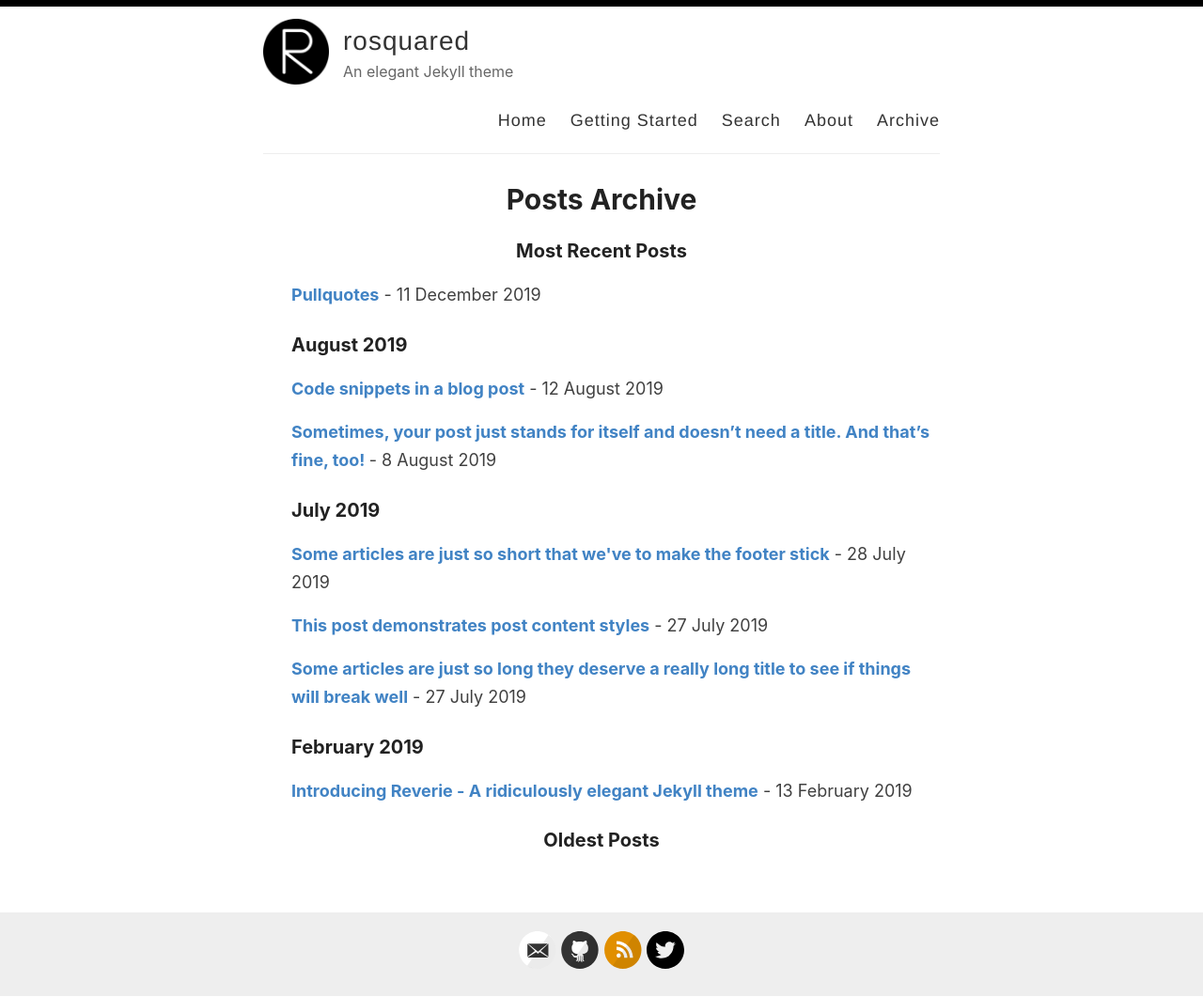
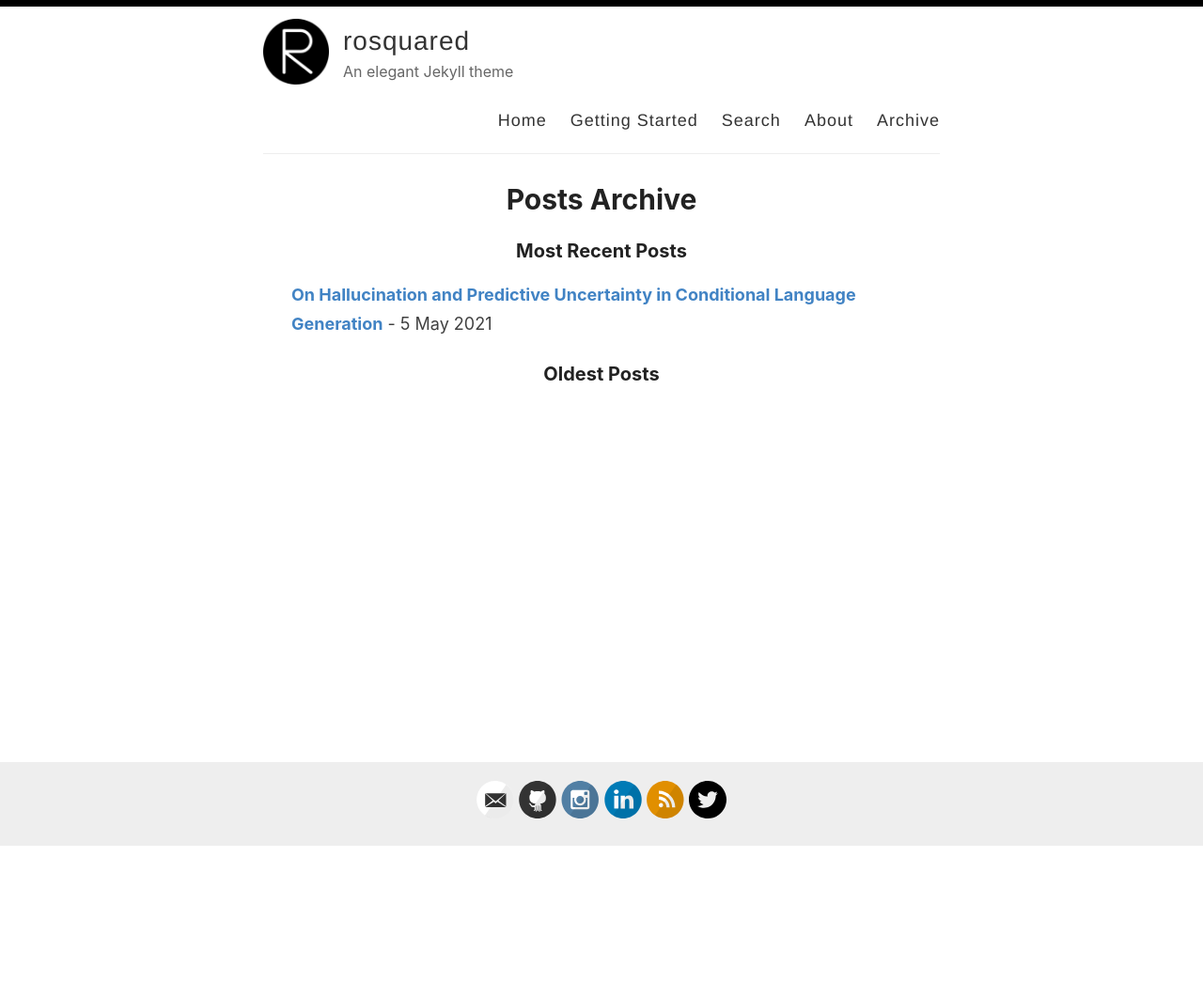
Before and after one commit to rosequ/rosequ.github.io, a Jekyll site: the page built from _pages/archive.md, in a window 1280 px wide. Shown: the whole page at 94% size. Built offline with Jekyll 4.4.1, drawn with Linux system fonts in a browser that asks for light colours; after the commit the page ends 901 px from its top, so only the background shows below that; part of the change alters nothing that is shown.

Commit message:
update site

````diff
--- a/_config.yml
+++ b/_config.yml
@@ -24,12 +24,11 @@ footer-links:
   email: sequeirarroyal@gmail.com
   facebook:
   flickr:
-  github: amitmerchant1990/reverie
-  instagram:
-  linkedin:
-  pinterest:
+  github: rosequ
+  instagram: royalseq
+  linkedin: royalsequeira
   rss: rss
-  twitter: amit_merchant
+  twitter: SequeiraRoyal
   stackoverflow:
   youtube: # channel/<your_long_string> or user/<user-name>
   googleplus: # anything in your profile username that comes after plus.google.com/
@@ -41,15 +40,15 @@ footer-links:
 disqus:
 
 # Enter your Google Analytics web tracking code (e.g. UA-2110908-2) to activate tracking
-google_analytics: UA-43339302-11
+# google_analytics: UA-43339302-11
 
 # For newer "GA4" analytics, use the following instead of the "UA" entry above
 #google_analytics_ga4: G-GABC1DEFG
 
 # Your website URL (e.g. http://amitmerchant1990.github.io or http://www.amitmerchant.com)
 # Used for Sitemap.xml and your RSS feed
-url: http://www.amitmerchant.com/reverie
-enforce_ssl: https://www.amitmerchant.com/reverie
+# url: http://www.amitmerchant.com/reverie
+# enforce_ssl: https://www.amitmerchant.com/reverie
 
 # If you're hosting your site at a Project repository on GitHub pages
 # (http://yourusername.github.io/repository-name)
--- a/_pages/getting-started.md
+++ /dev/null
@@ -1,51 +0,0 @@
----
-layout: page
-title: Getting started with Reverie
-permalink: /getting-started/
----
-
-### Step 1) Fork Reverie to your User Repository
-
-Fork [this repository](https://github.com/amitmerchant1990/reverie), then rename the repository to `yourgithubusername.github.io`.
-
-Alternatively, you can use [Use this template](https://github.com/amitmerchant1990/reverie/generate) button if you want to create a repository with a clean commit history which will use Reverie as a template.
-
-Your Jekyll blog will often be viewable immediately at <https://yourgithubusername.github.io> (if it's not, you can often force it to build by completing step 2)
-
-### Step 2) Customize and view your site
-
-Enter your site name, description, avatar and many other options by editing the `_config.yml` file. You can easily turn on Google Analytics tracking, Disqus commenting and social icons here.
-
-Making a change to `_config.yml` (or any file in your repository) will force GitHub Pages to rebuild your site with jekyll. Your rebuilt site will be viewable a few seconds later at <https://yourgithubusername.github.io> - if not, give it ten minutes as GitHub suggests and it'll appear soon.
-
-### Step 3) Publish your first blog post
-
-Create a new file called `/_posts/2019-2-13-Hello-World.md` to publish your first blog post. That's all you need to do to publish your first blog post! This [Markdown Cheatsheet](https://github.com/adam-p/markdown-here/wiki/Markdown-Cheatsheet) might come in handy while writing the posts.
-
-> You can add additional posts in the browser on GitHub.com too! Just hit the <kbd>Create new file</kbd> button in `/_posts/` to create new content. Just make sure to include the [front-matter](http://jekyllrb.com/docs/frontmatter/) block at the top of each new blog post and make sure the post's filename is in this format: year-month-day-title.md
-
-## Using Categories in Reverie
-
-You can categorize your content based on `categories` in Reverie. For this, you just need to add `categories` in front matter like below:
-
-For adding single category:
-
-```md
-categories: JavaScript
-```
-
-For adding multiple categories:
-
-```md
-categories: [PHP, Laravel]
-```
-
-The contegorized content can be shown over this URL: <https://yourgithubusername.github.io/categories/>
-
-## RSS
-
-The generated [RSS feed](https://en.wikipedia.org/wiki/RSS) of your blog can be found at <https://yourgithubusername.github.io/feed>. You can see the example RSS feed over [here](https://www.amitmerchant.com/reverie/feed).
-
-## Sitemap
-
-The generated sitemap of your blog can be found at <https://yourgithubusername.github.io/sitemap>. You can see the example sitemap feed over [here](https://www.amitmerchant.com/reverie/sitemap).
--- a/_posts/2019-02-13-introducing-reverie-jekyll-theme.md
+++ /dev/null
@@ -1,85 +0,0 @@
----
-layout: post
-title: Introducing Reverie - A ridiculously elegant Jekyll theme
-categories: [Miscellaneous, Jekyll]
----
-
-[Reverie](https://github.com/amitmerchant1990/reverie) is a [Jekyll](https://jekyllrb.com/)-powered theme which is simple and opinionated. It's actually a fork of [jekyll-now](https://github.com/barryclark/jekyll-now) with some additional features and personal touches which I've implemented to suit my needs for my blog.
-
-This is a plug-and-play Jekyll theme which you can use on GitHub Pages without even setting up a local environment.
-
-![](/images/reverie-demo.png)
-
-## Features overview
-
-- Command-line free fork-first workflow, using GitHub.com to create, customize and post to your blog
-- Fully responsive and mobile optimized base theme
-- Sass/Coffeescript support using Jekyll 2.0
-- Free hosting on your GitHub Pages user site
-- All the SEO goodies comes in-built
-- Markdown blogging
-- Syntax highlighting using Pygments
-    - [Dracula syntax theme](https://draculatheme.com/) included
-- Disqus commenting
-- Google Analytics integration
-- Fuzzy search across blog posts
-- Pagination of posts works out-of-the-box.
-- Categorize posts out-of-the box
-- RSS Feed
-- In-built sitemap
-
-<div style="text-align: center;">
- <script async type="text/javascript" src="//cdn.carbonads.com/carbon.js?serve=CE7D6KJY&placement=wwwamitmerchantcom" id="_carbonads_js"></script>
-</div>
-
-## Using Reverie on GitHub Pages
-
-### Step 1) Fork Reverie to your User Repository
-
-Fork [this repository](https://github.com/amitmerchant1990/reverie), then rename the repository to `yourgithubusername.github.io`.
-
-Alternatively, you can use [Use this template](https://github.com/amitmerchant1990/reverie/generate) button if you want to create a repository with a clean commit history which will use Reverie as a template.
-
-Your Jekyll blog will often be viewable immediately at <https://yourgithubusername.github.io> (if it's not, you can often force it to build by completing step 2)
-
-### Step 2) Customize and view your site
-
-Enter your site name, description, avatar and many other options by editing the `_config.yml` file. You can easily turn on Google Analytics tracking, Disqus commenting and social icons here.
-
-Making a change to `_config.yml` (or any file in your repository) will force GitHub Pages to rebuild your site with jekyll. Your rebuilt site will be viewable a few seconds later at <https://yourgithubusername.github.io> - if not, give it ten minutes as GitHub suggests and it'll appear soon.
-
-### Step 3) Publish your first blog post
-
-Create a new file called `/_posts/2019-2-13-Hello-World.md` to publish your first blog post. That's all you need to do to publish your first blog post! This [Markdown Cheatsheet](https://github.com/adam-p/markdown-here/wiki/Markdown-Cheatsheet) might come in handy while writing the posts.
-
-> You can add additional posts in the browser on GitHub.com too! Just hit the <kbd>Create new file</kbd> button in `/_posts/` to create new content. Just make sure to include the [front-matter](http://jekyllrb.com/docs/frontmatter/) block at the top of each new blog post and make sure the post's filename is in this format: year-month-day-title.md
-
-## Using Categories in Reverie
-
-You can categorize your content based on `categories` in Reverie. For this, you just need to add `categories` in front matter like below:
-
-For adding single category:
-
-```md
-categories: JavaScript
-```
-
-For adding multiple categories:
-
-```md
-categories: [PHP, Laravel]
-```
-
-The contegorized content can be shown over this URL: <https://yourgithubusername.github.io/categories/>
-
-## RSS
-
-The generated [RSS feed](https://en.wikipedia.org/wiki/RSS) of your blog can be found at <https://yourgithubusername.github.io/feed>. You can see the example RSS feed over [here](https://www.amitmerchant.com/reverie/feed).
-
-## Sitemap
-
-The generated sitemap of your blog can be found at <https://yourgithubusername.github.io/sitemap>. You can see the example sitemap feed over [here](https://www.amitmerchant.com/reverie/sitemap).
-
-## License
-
-MIT
--- a/_posts/2019-08-08-no-title-posts.md
+++ /dev/null
@@ -1,6 +0,0 @@
----
-layout: post
-title: ""
-categories: Miscellaneous
----
-Sometimes, your post just stands for itself and doesn't need a title. And that's fine, too!
--- a/_posts/2019-12-11-pullquotes.md
+++ /dev/null
@@ -1,14 +0,0 @@
----
-layout: post
-title:  Pullquotes
-categories: [HTML,Code]
-excerpt: In graphic design, a pull quote (also known as a lift-out pull quote) is a key phrase, quotation, or excerpt that has been pulled from an article and used as a page layout graphic element, serving to entice readers into the article or to highlight a key topic.
----
-
-In graphic design, a pull quote (also known as a lift-out pull quote) is a key phrase, quotation, or excerpt that has been pulled from an article and used as a page layout graphic element, serving to entice readers into the article or to highlight a key topic. {% include pullquote.html quote="It is typically placed in a larger or distinctive typeface and on the same page." %} Pull quotes are often used in magazine and newspaper articles, annual reports, and brochures, as well as on the web. They can add visual interest to text-heavy pages with few images or illustrations.
-
-Placement of a pull quote on a page may be defined in a publication's or website's style guide. Such a typographic device may or may not be aligned with a column on the page. Some designers, for example, choose not to align the quote. In that case, the quotation cuts into two or more columns, as in the example shown. Because the pull quote invites the reader to read about the highlighted material, the pull quote should appear before the text it cites and, generally, fairly close to it.
-
-Pull quotes need not be a verbatim copy of the text being quoted; depending on a publication's house style, pull quotes may be abbreviated for space or paraphrased for clarity, with or without indication.
-
-A disadvantage of pull quotes as a design element is that they can disrupt the reading process of readers invested in reading the text sequentially by drawing attention to ghost fragments out of context. At the other extreme, when pull quotes are used to break up what would otherwise be a formless wall of text, pull quote can serve as visual landmarks to help the reader maintain a sense of sequence and place.
--- a/_posts/2019-7-27-this-post-demonstrates-post-content-styles.md
+++ /dev/null
@@ -1,95 +0,0 @@
----
-layout: post
-title: This post demonstrates post content styles
-categories: Miscellaneous
----
-
-Lorem ipsum dolor sit amet, consectetur adipiscing elit. Fusce bibendum neque eget nunc mattis eu sollicitudin enim tincidunt. Vestibulum lacus tortor, ultricies id dignissim ac, bibendum in velit. Praesent varius interdum vehicula. Aenean risus libero, placerat at vestibulum eget, ultricies eu enim. Praesent nulla tortor, malesuada adipiscing adipiscing sollicitudin, adipiscing eget est.
-
-## Some great heading (h2)
-
-Proin convallis mi ac felis pharetra aliquam. Curabitur dignissim accumsan rutrum. In arcu magna, aliquet vel pretium et, molestie et arcu.
-
-Mauris lobortis nulla et felis ullamcorper bibendum. Phasellus et hendrerit mauris. Proin eget nibh a massa vestibulum pretium. Suspendisse eu nisl a ante aliquet bibendum quis a nunc. Praesent varius interdum vehicula. Aenean risus libero, placerat at vestibulum eget, ultricies eu enim. Praesent nulla tortor, malesuada adipiscing adipiscing sollicitudin, adipiscing eget est.
-
-## Another great heading (h2)
-
-Lorem ipsum dolor sit amet, consectetur adipiscing elit. Fusce bibendum neque eget nunc mattis eu sollicitudin enim tincidunt. Vestibulum lacus tortor, ultricies id dignissim ac, bibendum in velit.
-
-### Some great subheading (h3)
-
-Proin convallis mi ac felis pharetra aliquam. Curabitur dignissim accumsan rutrum. In arcu magna, aliquet vel pretium et, molestie et arcu. Mauris lobortis nulla et felis ullamcorper bibendum.
-
-Phasellus et hendrerit mauris. Proin eget nibh a massa vestibulum pretium. Suspendisse eu nisl a ante aliquet bibendum quis a nunc.
-
-### Some great subheading (h3)
-
-Praesent varius interdum vehicula. Aenean risus libero, placerat at vestibulum eget, ultricies eu enim. Praesent nulla tortor, malesuada adipiscing adipiscing sollicitudin, adipiscing eget est.
-
-> This quote will change your life. It will reveal the secrets of the universe, and all the wonders of humanity. Don't misuse it.
-
-Lorem ipsum dolor sit amet, consectetur adipiscing elit. Fusce bibendum neque eget nunc mattis eu sollicitudin enim tincidunt.
-
-### Some great subheading (h3)
-
-Vestibulum lacus tortor, ultricies id dignissim ac, bibendum in velit. Proin convallis mi ac felis pharetra aliquam. Curabitur dignissim accumsan rutrum.
-
-```html
-<html>
-  <head>
-  </head>
-  <body>
-    <p>Hello, World!</p>
-  </body>
-</html>
-```
-
-
-In arcu magna, aliquet vel pretium et, molestie et arcu. Mauris lobortis nulla et felis ullamcorper bibendum. Phasellus et hendrerit mauris.
-
-#### You might want a sub-subheading (h4)
-
-In arcu magna, aliquet vel pretium et, molestie et arcu. Mauris lobortis nulla et felis ullamcorper bibendum. Phasellus et hendrerit mauris.
-
-In arcu magna, aliquet vel pretium et, molestie et arcu. Mauris lobortis nulla et felis ullamcorper bibendum. Phasellus et hendrerit mauris.
-
-#### But it's probably overkill (h4)
-
-In arcu magna, aliquet vel pretium et, molestie et arcu. Mauris lobortis nulla et felis ullamcorper bibendum. Phasellus et hendrerit mauris.
-
-### Oh hai, an unordered list!!
-
-In arcu magna, aliquet vel pretium et, molestie et arcu. Mauris lobortis nulla et felis ullamcorper bibendum. Phasellus et hendrerit mauris.
-
-- First item, yo
-- Second item, dawg
-- Third item, what what?!
-- Fourth item, fo sheezy my neezy
-
-### Oh hai, an ordered list!!
-
-In arcu magna, aliquet vel pretium et, molestie et arcu. Mauris lobortis nulla et felis ullamcorper bibendum. Phasellus et hendrerit mauris.
-
-1. First item, yo
-2. Second item, dawg
-3. Third item, what what?!
-4. Fourth item, fo sheezy my neezy
-
-
-
-## Headings are cool! (h2)
-
-Proin eget nibh a massa vestibulum pretium. Suspendisse eu nisl a ante aliquet bibendum quis a nunc. Praesent varius interdum vehicula. Aenean risus libero, placerat at vestibulum eget, ultricies eu enim. Praesent nulla tortor, malesuada adipiscing adipiscing sollicitudin, adipiscing eget est.
-
-Praesent nulla tortor, malesuada adipiscing adipiscing sollicitudin, adipiscing eget est.
-
-Proin eget nibh a massa vestibulum pretium. Suspendisse eu nisl a ante aliquet bibendum quis a nunc.
-
-### Tables
-
-|Title 1               | Title 2               | Title 3               | Title 4              |
-|--------------------- | --------------------- | --------------------- | ---------------------|
-|lorem                 | lorem ipsum           | lorem ipsum dolor     | lorem ipsum dolor sit|
-|lorem ipsum dolor sit | lorem ipsum dolor sit | lorem ipsum dolor sit | lorem ipsum dolor sit|
-|lorem ipsum dolor sit | lorem ipsum dolor sit | lorem ipsum dolor sit | lorem ipsum dolor sit|
-|lorem ipsum dolor sit | lorem ipsum dolor sit | lorem ipsum dolor sit | lorem ipsum dolor sit|
--- a/_posts/2019-7-28-super-short-article.md
+++ /dev/null
@@ -1,7 +0,0 @@
----
-layout: post
-title: Some articles are just so short that we've to make the footer stick
-categories: Miscellaneous
----
-
-Lorem ipsum dolor sit amet, consectetur adipisicing elit, sed do eiusmod tempor incididunt ut labore et dolore magna aliqua. Ut enim ad minim veniam, quis nostrud exercitation ullamco laboris nisi ut aliquip ex ea commodo consequat. Duis aute irure dolor in reprehenderit in voluptate velit esse cillum dolore eu fugiat nulla pariatur. Excepteur sint occaecat cupidatat non proident, sunt in culpa qui officia deserunt mollit anim id est laborum.
--- a/_posts/2019-8-12-code-snippets.md
+++ /dev/null
@@ -1,42 +0,0 @@
----
-layout: post
-title:  Code snippets in a blog post
-categories: [HTML,Code]
----
-
-This post demonstrate the use of code snippets in the theme. The code snippets are powered by [Pygments](http://pygments.org/) and the code theme that is been used in Reverie is called [Draula](https://draculatheme.com/).
-
-This is a raw snippet:
-
-```
-hello world
-123
-This is a text snippet
-```
-
-This is a PHP snippet:
-
-```php
-<?php
-    echo 'Hello, World!';
-?>
-```
-
-This is a JavaScript snippet:
-
-```js
-const add = (a, b) => a + b
-const minus = (a, b) => a - b
-
-console.log(add(100,200))  // 300
-console.log(minus(100,200))  // -100
-```
-
-This is a Python snippet:
-
-```python
-def say_hello():
-    print("hello world!")
-
-say_hello()   // "hello world!"
-```
--- a/_posts/2019-7-27-super-long-article.md
+++ b/_posts/2021-05-05-hallucination-uncertainity.md
@@ -1,7 +1,7 @@
 ---
 layout: post
-title: Some articles are just so long they deserve a really long title to see if things will break well
-categories: Miscellaneous
+title: On Hallucination and Predictive Uncertainty in Conditional Language Generation
+categories: [NLP, NLG, Papers]
 ---
 
 Lorem ipsum dolor sit amet, consectetur adipiscing elit. Fusce bibendum neque eget nunc mattis eu sollicitudin enim tincidunt. Vestibulum lacus tortor, ultricies id dignissim ac, bibendum in velit. Proin convallis mi ac felis pharetra aliquam. Curabitur dignissim accumsan rutrum. In arcu magna, aliquet vel pretium et, molestie et arcu. Mauris lobortis nulla et felis ullamcorper bibendum. Phasellus et hendrerit mauris. Proin eget nibh a massa vestibulum pretium. Suspendisse eu nisl a ante aliquet bibendum quis a nunc. Praesent varius interdum vehicula. Aenean risus libero, placerat at vestibulum eget, ultricies eu enim. Praesent nulla tortor, malesuada adipiscing adipiscing sollicitudin, adipiscing eget est.
````
